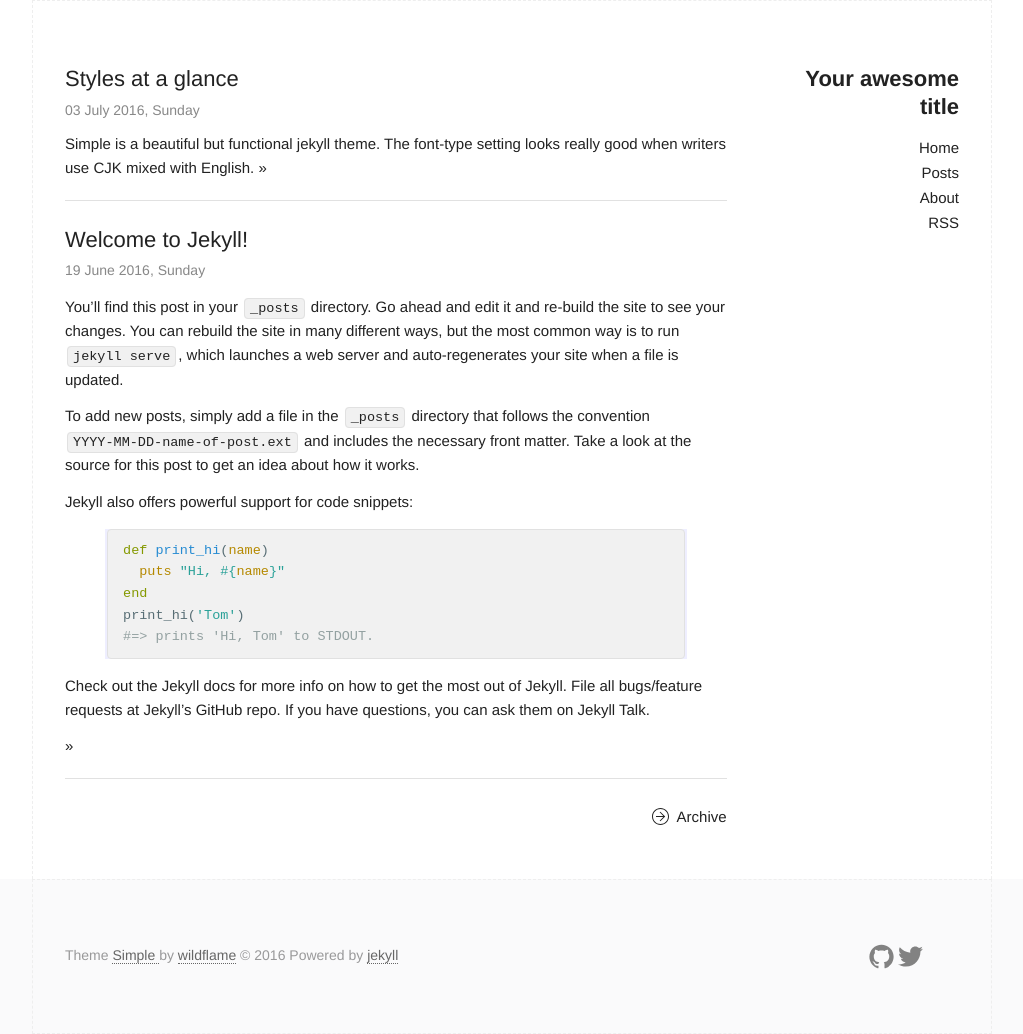
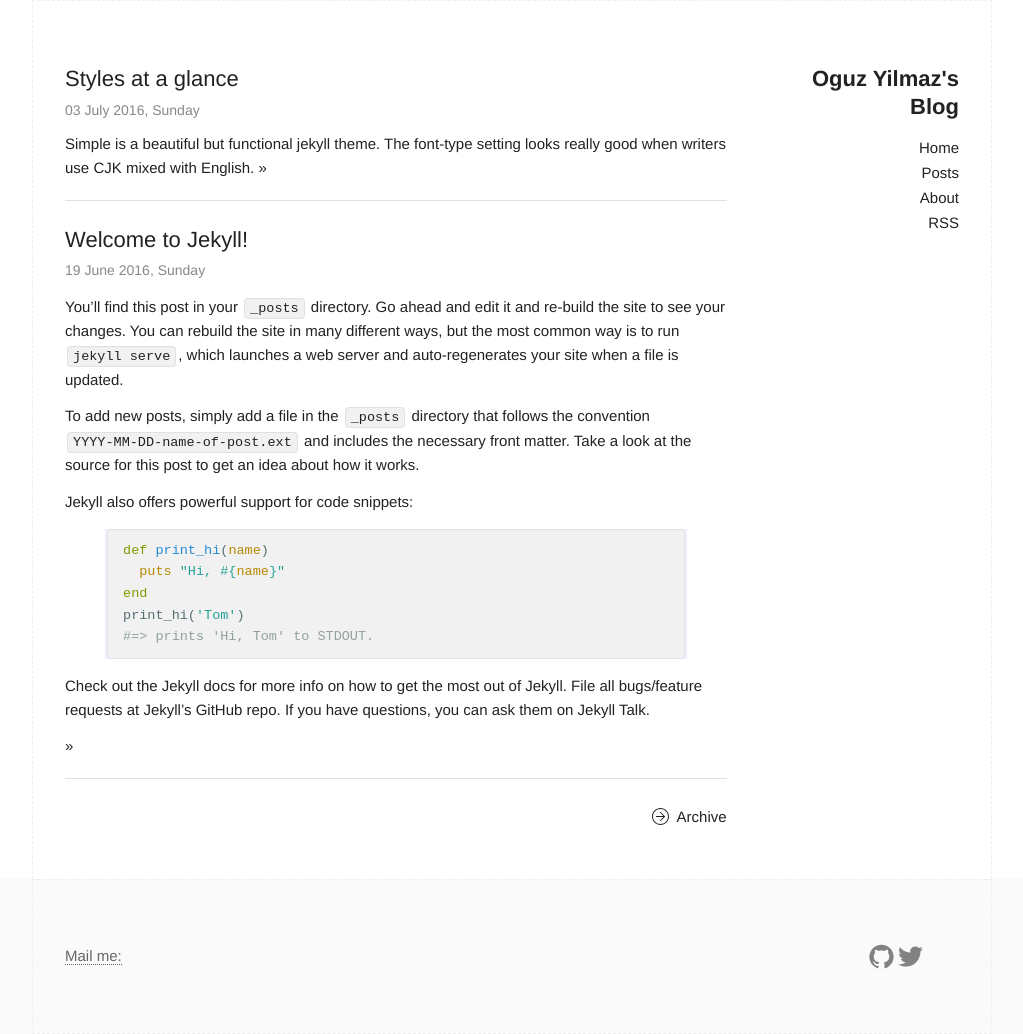
Before and after one commit to oguz-yilmaz/oguz-yilmaz.github.io, a Jekyll site: the page built from index.html, in a window 1280 px wide. Shown: the whole page, without its empty margins (128-1151 px from the left). Built offline with Jekyll 4.4.1, drawn with Linux system fonts in a browser that asks for light colours.

Commit message:
footer note changed

```diff
--- a/_config.yml
+++ b/_config.yml
@@ -6,12 +6,11 @@
 # 'jekyll serve'. If you change this file, please restart the server process.
 
 # Site settings
-title: Your awesome title
-email: your-email@domain.com
+title: Oguz Yilmaz's Blog
+email: oguz.yilmaz@yahoo.com
 description: > # this means to ignore newlines until "baseurl:"
-  Write an awesome description for your new site here. You can edit this
-  line in _config.yml. It will appear in your document head meta (for
-  Google search results) and in your feed.xml site description.
+  Read articles about Software Engineering!. Scaliblity, System Design, Software Architecture
+  Programming Languages, Python, Php, Nodejs, Testing, Agile Development
 baseurl: "/" # the subpath of your site, e.g. /blog
 url: "oguz-yilmaz.github.io" # the base hostname & protocol for your site
 twitter_username: Oguz Yilmaz
--- a/_includes/footer.html
+++ b/_includes/footer.html
@@ -1,11 +1,7 @@
 <footer class="site-footer">
   <div class="container">
     <div class="footer left column one-half">
-      <section class="small-font">
-        Theme <a href="https://github.com/wild-flame/jekyll-simple"> Simple </a> by <a href="http://wildflame.me">wildflame</a>
-        © 2016
-        Powered by <a href="https://github.com/jekyll/jekyll">jekyll</a>
-      </section>
+      <a href="oguz.yilmaz@yahoo.com">Mail me:</a>
     </div>
 
     <div class="footer right column one-half">
```
